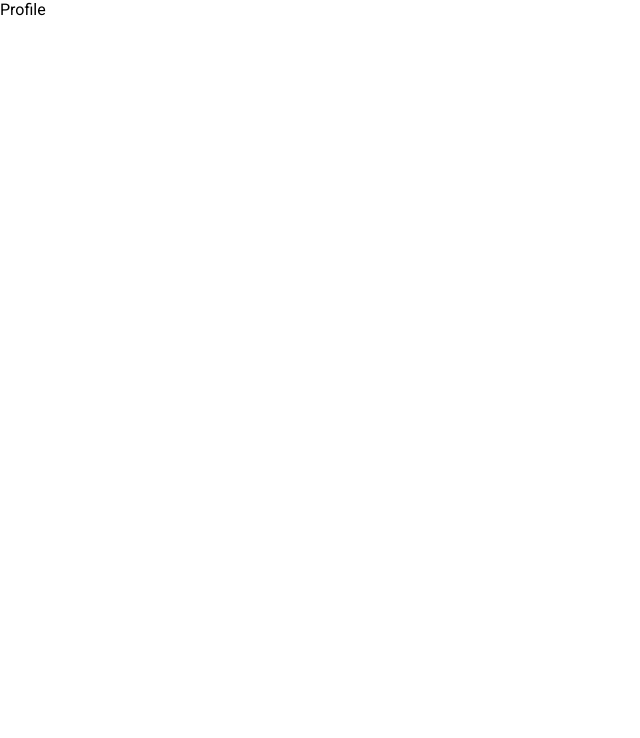
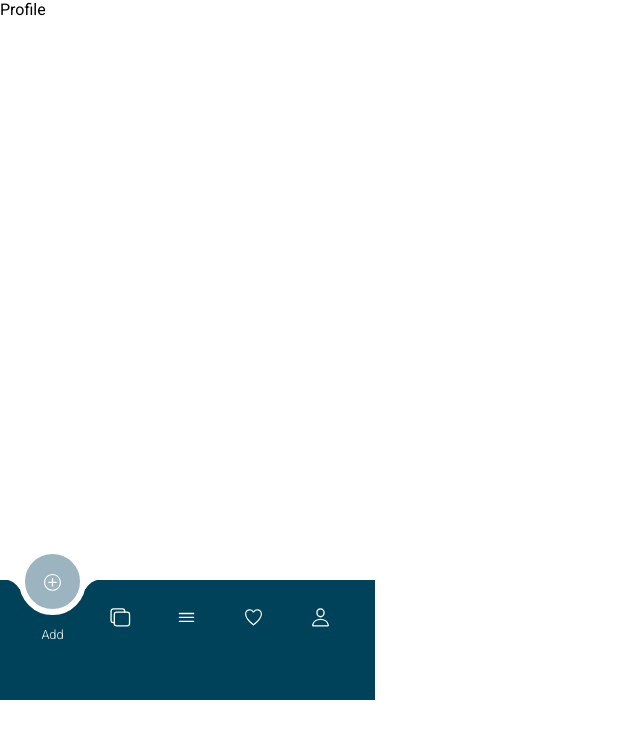
Before and after one commit to anresa/capstone-project, a React (Create React App) app: page /profile in a window 1280 px wide. Shown: the top 738 px of the page, without its empty margins (0-640 px from the left). Built offline with nearby package versions, Linux system fonts and the light colour scheme.

Commit message:
add navigation

```diff
--- a/src/App.js
+++ b/src/App.js
@@ -5,6 +5,7 @@ import Categories from './pages/Categories.js';
 import Favorites from './pages/Favorites.js';
 import Profile from './pages/Profile.js';
 import {BrowserRouter as Router, Routes, Route} from 'react-router-dom';
+import Navigation from './components/Navigation/Navigation';
 
 export default function App() {
   return (
@@ -16,6 +17,9 @@ export default function App() {
         <Route path="/favorites" element={<Favorites />} />
         <Route path="/profile" element={<Profile />} />
       </Routes>
+      <nav>
+        <Navigation />
+      </nav>
     </Router>
   );
 }
--- a/src/components/Navigation/Navigation.css
+++ b/src/components/Navigation/Navigation.css
@@ -0,0 +1,124 @@
+.navigation {
+  display: flex;
+  justify-content: center;
+  align-items: center;
+  position: fixed;
+  top: 580px;
+}
+
+.navigation-box {
+  background-color: #004259;
+  position: relative;
+  display: flex;
+  justify-content: center;
+  align-items: center;
+  height: 120px;
+}
+
+.navigation-box ul {
+  display: flex;
+  width: 337px;
+}
+
+.navigation-box ul li {
+  position: relative;
+  list-style: none;
+  width: 67px;
+  height: 67px;
+  z-index: 1;
+}
+
+.navigation-box ul li a {
+  position: relative;
+  display: flex;
+  justify-content: center;
+  align-items: center;
+  flex-direction: column;
+  width: 100%;
+  text-align: center;
+  font-weight: 300;
+  text-decoration: none;
+}
+
+.navigation-box ul li a .icon {
+  color: white;
+  position: relative;
+  display: block;
+  font-size: 1.3em;
+  text-align: center;
+  transition: 0.5s;
+}
+
+.navigation-box ul li.active a .icon {
+  transform: translateY(-35px);
+}
+
+.navigation-box ul li a .text {
+  padding-top: 15px;
+  position: absolute;
+  color: white;
+  font-size: 0.8em;
+  transition: 0.5s;
+  opacity: 0;
+  transform: translateY(20px);
+}
+
+.navigation-box ul li.active a .text {
+  opacity: 1;
+  transform: translateY(10px);
+}
+
+.indicator {
+  position: absolute;
+  top: -27%;
+  width: 67px;
+  height: 67px;
+  background-color: #9cb4bf;
+  border-radius: 50%;
+  border: 6px solid white;
+  transition: 0.5s;
+}
+
+.indicator::before {
+  content: '';
+  position: absolute;
+  top: 45.8%;
+  left: -22.6px;
+  width: 20px;
+  height: 20px;
+  background: transparent;
+  border-top-right-radius: 20px;
+  box-shadow: 1px -10px 0 0 white;
+}
+
+.indicator::after {
+  content: '';
+  position: absolute;
+  top: 45.8%;
+  right: -22.6px;
+  width: 20px;
+  height: 20px;
+  background: transparent;
+  border-top-left-radius: 20px;
+  box-shadow: -1px -10px 0 0 white;
+}
+
+.navigation-box ul li:nth-child(1).active ~ .indicator {
+  transform: translateX(calc(67px * 0));
+}
+
+.navigation-box ul li:nth-child(2).active ~ .indicator {
+  transform: translateX(calc(67px * 1));
+}
+
+.navigation-box ul li:nth-child(3).active ~ .indicator {
+  transform: translateX(calc(67px * 2));
+}
+
+.navigation-box ul li:nth-child(4).active ~ .indicator {
+  transform: translateX(calc(67px * 3));
+}
+
+.navigation-box ul li:nth-child(5).active ~ .indicator {
+  transform: translateX(calc(67px * 4));
+}
--- a/src/components/Navigation/Navigation.js
+++ b/src/components/Navigation/Navigation.js
@@ -1,5 +1,57 @@
 import './Navigation.css';
+import {IoIosAddCircleOutline} from 'react-icons/io';
+import {IoCopyOutline} from 'react-icons/io5';
+import {IoIosMenu} from 'react-icons/io';
+import {IoIosHeartEmpty} from 'react-icons/io';
+import {IoPersonOutline} from 'react-icons/io5';
+
+const list = document.querySelectorAll('.list');
+function activeLink() {
+  list.forEach(item => item.classList.remove('active'));
+  this.classList.add('active');
+}
+list.forEach(item => item.addEventListener('click', activeLink));
 
 export default function Navigation() {
-  return <h2>Navigation</h2>;
+  return (
+    <>
+      <div className="navigation">
+        <section className="navigation-box">
+          <ul>
+            <li className="list active">
+              <a href="/add">
+                <IoIosAddCircleOutline className="icon" />
+                <span className="text">Add</span>
+              </a>
+            </li>
+            <li className="list">
+              <a href="/categories">
+                <IoCopyOutline className="icon" />
+                <span className="text">Categories</span>
+              </a>
+            </li>
+            <li className="list">
+              <a href="/">
+                <IoIosMenu className="icon" />
+                <span className="text">Home</span>
+              </a>
+            </li>
+            <li className="list">
+              <a href="/favorites">
+                <IoIosHeartEmpty className="icon" />
+                <span className="text">Favorites</span>
+              </a>
+            </li>
+            <li className="list">
+              <a href="/profile">
+                <IoPersonOutline className="icon" />
+                <span className="text">Profile</span>
+              </a>
+            </li>
+            <div className="indicator"></div>
+          </ul>
+        </section>
+      </div>
+    </>
+  );
 }
```
